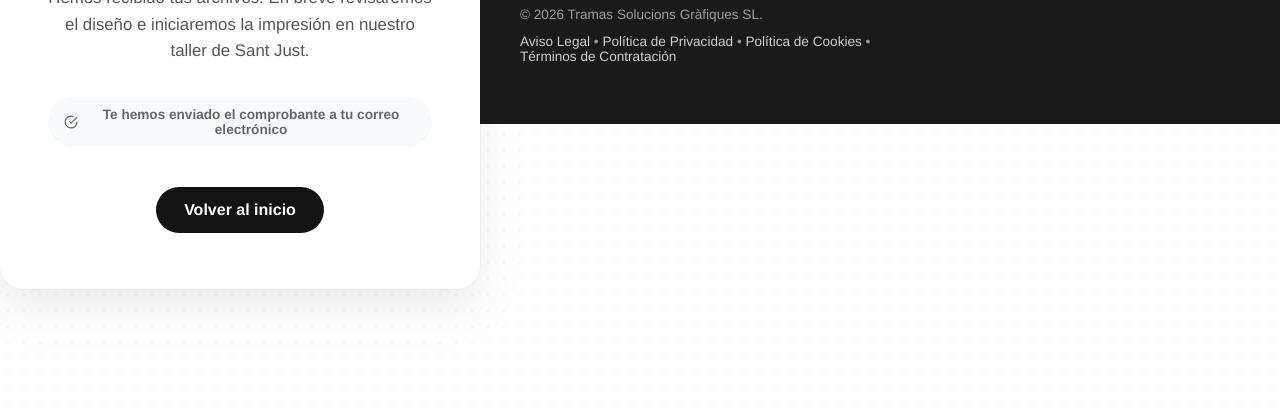
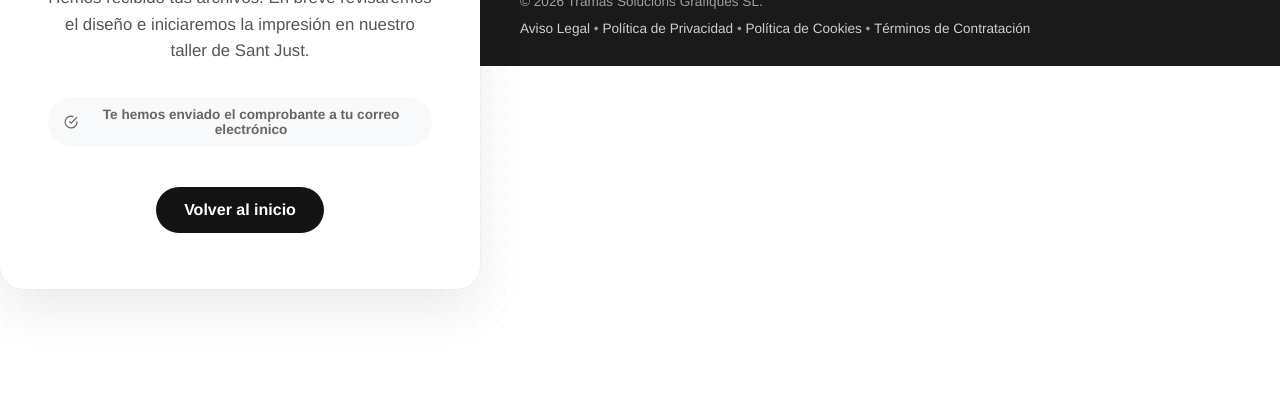
Before and after one commit to osCeballos/print2web, a website: page exito.html in a window 1280 px wide. Shown: the part 385-800 px from the top of the page. Drawn offline with Linux system fonts and the light colour scheme.

Commit message:
fix(footer): repair footer layout grid alignment and legal links positioning

```diff
--- a/styles.css
+++ b/styles.css
@@ -1501,8 +1501,8 @@ picture{ display: contents; }
   display: grid;
   grid-template-columns: 1.3fr 1fr;
   align-items: end;
-  gap: 40px;
-  padding: 60px 40px;
+  gap: 30px;
+  padding: 60px 40px 30px;
 }
 
 .footer-heading{
@@ -2092,8 +2092,9 @@ picture{ display: contents; }
 
 /* Estilos para el Footer Legal */
 .footer-legal-links {
-  margin-top: 24px;
-  padding-top: 16px;
+  grid-column: 1 / -1;
+  margin-top: 10px;
+  padding-top: 24px;
   border-top: 1px solid rgba(255, 255, 255, 0.1);
   display: flex;
   flex-wrap: wrap;
@@ -2113,6 +2114,18 @@ picture{ display: contents; }
 .footer-legal-links nav a:hover, .footer-legal-links nav a:focus-visible {
   color: var(--cyan, #17b7e8);
   text-decoration: underline;
+}
+
+/* Estilos específicos para footer en páginas de estado (éxito y cancelado) */
+.status-footer {
+  display: block;
+  padding: 30px 40px;
+  background: var(--near-black);
+}
+.status-footer .footer-legal-links {
+  margin-top: 0;
+  padding-top: 0;
+  border-top: none;
 }
 
 /* Primera capa de protección de datos en formularios */
```
Also changed, not shown: index.html (+5 -5 lines).
